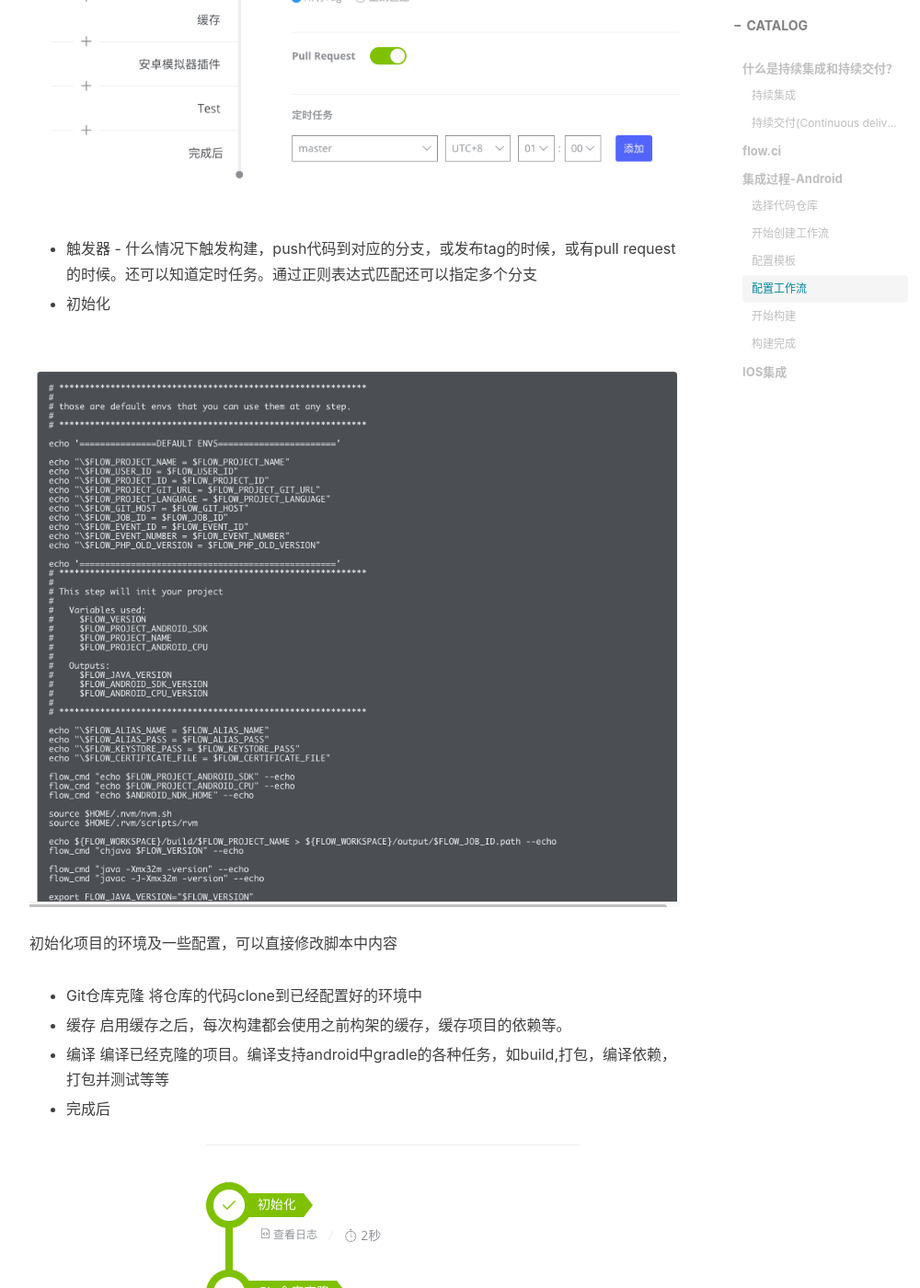
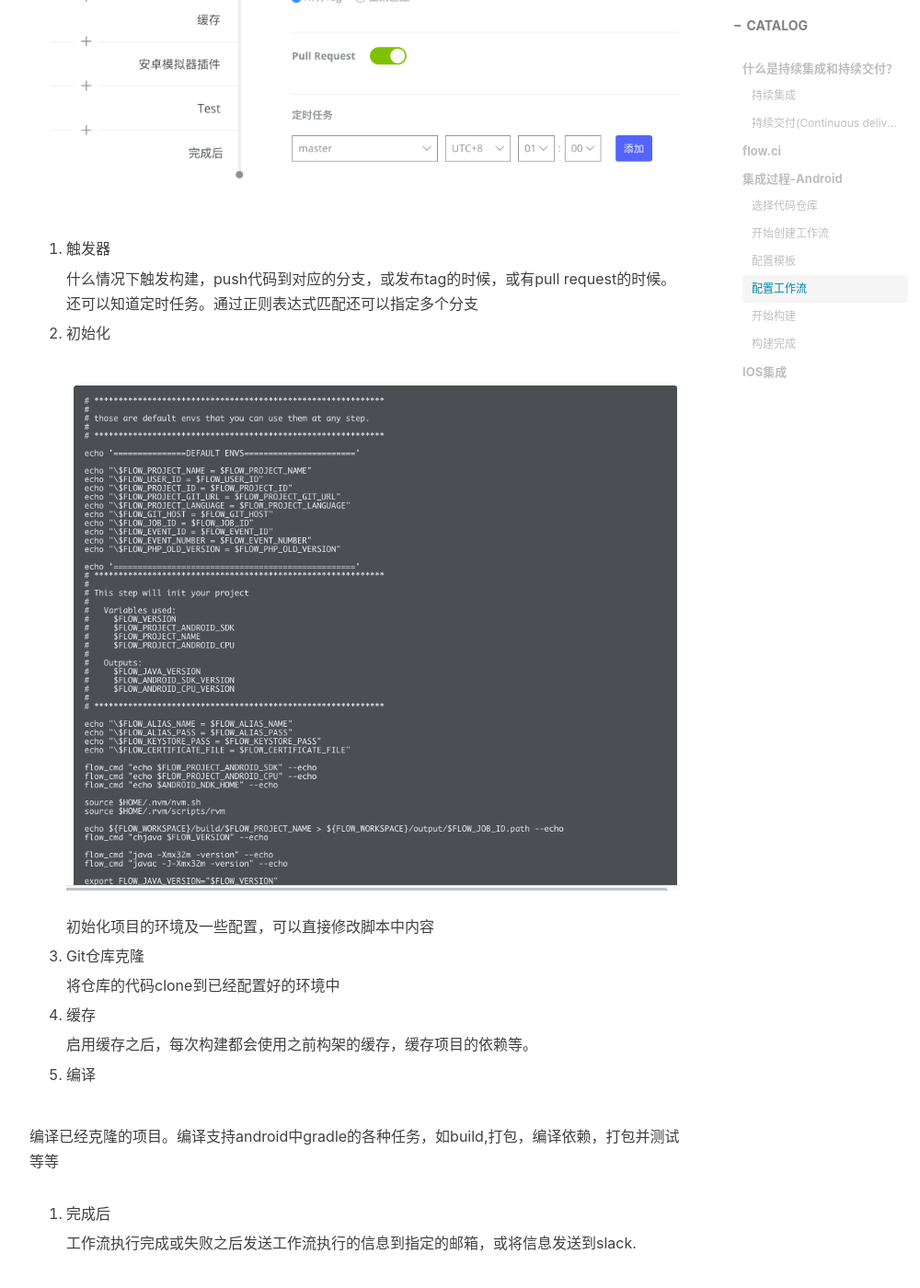
Before and after one commit to StevenDXC/Blog, a Jekyll site: the page built from _posts/2016-09-15-flow_ci.md, in a window 1280 px wide and 1400 px high, scrolled down 3046 px. Shown: the whole window at 92% size, without its empty margins (233-1233 px from the left). Built offline with Jekyll 4.4.1, drawn with Linux system fonts in a browser that asks for light colours; nearby versions of some CDN libraries; Markdown is read by kramdown in place of the engine named in the settings; comment, search, counter and statistics services are not loaded; some of the changed lines change nothing that is shown.

Commit message:
Update 2016-09-15-flow_ci.md

```diff
--- a/_posts/2016-09-15-flow_ci.md
+++ b/_posts/2016-09-15-flow_ci.md
@@ -64,25 +64,30 @@ tags:
 #### 配置工作流
 ![image]({{ site.baseurl }}/img/post/flowci/flow4.png)
 
-* 触发器 - 什么情况下触发构建，push代码到对应的分支，或发布tag的时候，或有pull request的时候。还可以知道定时任务。通过正则表达式匹配还可以指定多个分支
+1. 触发器
 
-* 初始化
+   什么情况下触发构建，push代码到对应的分支，或发布tag的时候，或有pull request的时候。还可以知道定时任务。通过正则表达式匹配还可以指定多个分支
 
-![image]({{ site.baseurl }}/img/post/flowci/flow5.png)
-初始化项目的环境及一些配置，可以直接修改脚本中内容
+2. 初始化
 
-* Git仓库克隆
-将仓库的代码clone到已经配置好的环境中
+   ![image]({{ site.baseurl }}/img/post/flowci/flow5.png)
+   初始化项目的环境及一些配置，可以直接修改脚本中内容
 
-* 缓存
-启用缓存之后，每次构建都会使用之前构架的缓存，缓存项目的依赖等。
+3. Git仓库克隆
 
-* 编译
-编译已经克隆的项目。编译支持android中gradle的各种任务，如build,打包，编译依赖，打包并测试等等
+   将仓库的代码clone到已经配置好的环境中
 
-* 完成后
-![image]({{ site.baseurl }}/img/post/flowci/flow6.png)
-工作流执行完成或失败之后发送工作流执行的信息到指定的邮箱，或将信息发送到slack.
+4. 缓存
+
+   启用缓存之后，每次构建都会使用之前构架的缓存，缓存项目的依赖等。
+
+5. 编译
+
+  编译已经克隆的项目。编译支持android中gradle的各种任务，如build,打包，编译依赖，打包并测试等等
+
+5. 完成后
+
+   工作流执行完成或失败之后发送工作流执行的信息到指定的邮箱，或将信息发送到slack.
 
 支持的插件：
 
```
